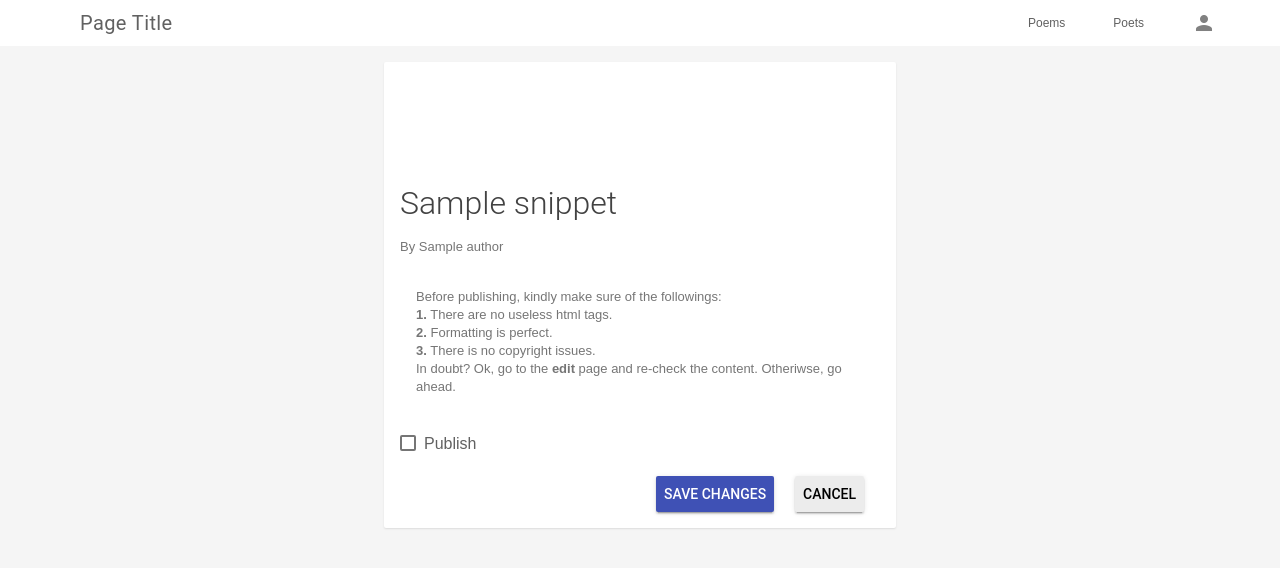
After one commit to chhotaladka/poetrylearner, a Django app: template snippets/templates/snippets/publish-snippet.html in a window 1280 px wide. The commit adds this page. Shown: the top 568 px of the page. Run offline with Django 3.2, Linux system fonts and the light colour scheme; the template is opened without the code that fills it: most values are stand-ins (such as "Sample title", 1, 10 or a date in 2020); parts of the project's set-up code (start-up, migrations or seed data) failed here and were passed over.

Commit message:
snippet publish/unpublished feature added

```diff
--- /dev/null
+++ b/snippets/templates/snippets/include/form-pub-snippet.html
@@ -0,0 +1,49 @@
+{% comment %}
+	Info:       Publish Snippet form
+	Requires:   css and js of static/mdl/*
+	Note:       xxx
+{% endcomment %}
+<div class="mdl-card poetry-card bS-1 wFull">
+	<div class="mdl-card__title mdl-color-text--grey-800">
+		<h2 class="mdl-card__title-text">
+			{{ snippet.get_title }}
+		</h2>
+	</div>
+	<div class="mdl-card__supporting-text article-info">
+		By {{ snippet.author.get_display_name }}
+	</div>
+
+	<form id="id-snippet-form" method="post" enctype="multipart/form-data" class="a-mdl-form">
+	{% if not form.published.value %}
+		<div class="mdl-card__supporting-text">
+			Before publishing, kindly make sure of the followings:
+			<br /><strong>1.</strong> There are no useless html tags.
+			<br /><strong>2.</strong> Formatting is perfect.
+			<br /><strong>3.</strong> There is no copyright issues.
+			<br />In doubt? Ok, go to the <a href="{% url 'snippets:add' pk=snippet.id %}/?cancel={{ request.path }}"><strong>edit</strong></a>
+			page and re-check the content. Otheriwse, go ahead.
+		</div>
+	{% else %}
+		<div class="mdl-card__supporting-text">
+			If you unpublish the article, it will no longer be accessible to the public.
+		</div>
+	{% endif %}
+		{% csrf_token %}
+		{{ form.non_field_errors }}
+		<fieldset>
+			<div id="div_id_published" class="mdl-textfield">
+				<label for="id_published" class="mdl-checkbox mdl-js-checkbox">
+					<input id="id_published" type="checkbox" class="mdl-checkbox__input" name="published" {% if form.published.value %}checked{% endif %}/>
+					<span class="mdl-checkbox__label">Publish</span>
+				</label>
+			{% if form.published.errors %}
+			    {% for error in form.published.errors %}<span class="error-text">{{ error|escape }}</span>{% endfor %}
+			{% endif %}
+			</div>
+		</fieldset>
+		<div class="tAr">
+			<input class="mdl-button mdl-js-button mdl-button--raised mdl-button--colored" type="submit" name="submit" value="Save changes" id="id-form-submit"/>
+			<input class="mdl-button mdl-js-button mdl-button--raised mL-16 mR-16" type="button" name="cancel" value="Cancel" id="id-form-cancel" onclick="location.href=&#39;{{ snippet.get_absolute_url }}&#39;"/>
+		</div>
+	</form>
+</div>
--- /dev/null
+++ b/snippets/templates/snippets/publish-snippet.html
@@ -0,0 +1,16 @@
+{% extends "mdl-base.html" %}
+{% load staticfiles %}
+
+{% block title %}Publish or unpublish a snippet{% endblock %}
+
+{% block main %}
+	<section id="priSect" class="pT-8 pB-16">
+		<div class="_layout layout-mL mdl-grid">
+			<section class="__l mdl-cell mdl-cell--3-col mdl-cell--top pA-0">
+			</section>
+			<section class="__c mdl-cell mdl-cell--6-col mdl-cell--8-col-tablet pA-0">
+				{% include "snippets/include/form-pub-snippet.html" %}
+			</section>
+		</div>
+	</section>
+{% endblock %}
--- a/snippets/urls.py
+++ b/snippets/urls.py
@@ -6,6 +6,7 @@ urlpatterns = [
 
     url(r'^(?P<pk>\d+)/?$', views.snippet_details, name='view'),
     url(r'^add/(?P<pk>\d*)/?$', views.AddSnippet.as_view(), name='add'),
+    url(r'^publish/(?P<pk>\d*)/?$', views.PublishSnippet.as_view(), name='publish'),
 
     # Dashboard
     url(r'^$', views.dashboard, name='dashboard'),
```
Also changed, not shown: snippets/forms.py (+14 -0 lines), snippets/templates/snippets/include/snippet-card.html (+19 -7 lines), snippets/views.py (+43 -1 lines).
